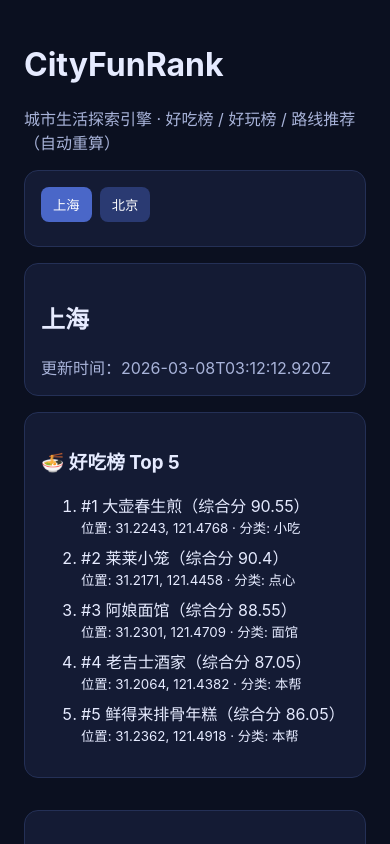
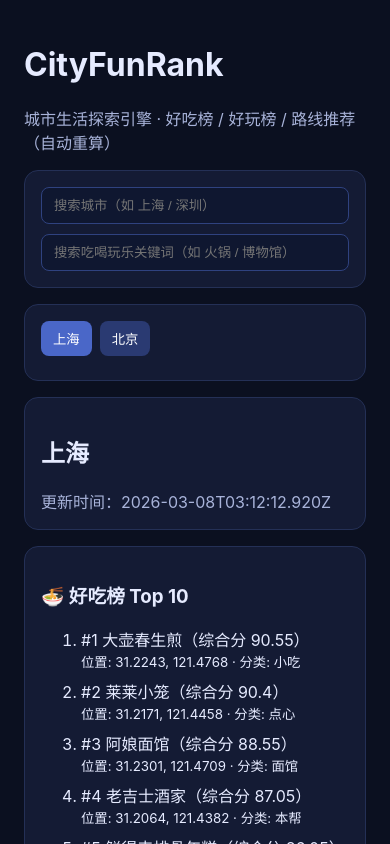
Before and after one commit to heianqishizhisuiyuan/cityfunrank, a Vue app: page / in a window 390 px wide. Shown: the top 844 px of the page. Built offline with nearby package versions, Linux system fonts and the light colour scheme.

Commit message:
feat: add city/place search and expand ranking display to top 10

```diff
--- a/src/App.vue
+++ b/src/App.vue
@@ -1,15 +1,47 @@
 <script setup lang="ts">
-import { computed, ref } from 'vue';
+import { computed, ref, watch } from 'vue';
 import rankingRaw from '../data/generated/rankings.json';
-import type { RankingData } from './types';
+import type { CityRanking, RankingData } from './types';
 
 const ranking = rankingRaw as RankingData;
-const selected = ref(0);
+const cityQuery = ref('');
+const placeQuery = ref('');
+const selectedSlug = ref(ranking.cities[0]?.slug ?? '');
 
-const city = computed(() => ranking.cities[selected.value]);
+const filteredCities = computed(() => {
+  const q = cityQuery.value.trim().toLowerCase();
+  if (!q) return ranking.cities;
+  return ranking.cities.filter((c) => c.name.toLowerCase().includes(q));
+});
+
+watch(filteredCities, (list) => {
+  if (!list.length) return;
+  if (!list.some((c) => c.slug === selectedSlug.value)) {
+    selectedSlug.value = list[0].slug;
+  }
+});
+
+const city = computed<CityRanking | null>(() => {
+  const list = filteredCities.value;
+  return list.find((c) => c.slug === selectedSlug.value) ?? list[0] ?? null;
+});
+
+const filteredFoods = computed(() => {
+  if (!city.value) return [];
+  const q = placeQuery.value.trim().toLowerCase();
+  if (!q) return city.value.topFoods.slice(0, 10);
+  return city.value.topFoods.filter((i) => i.name.toLowerCase().includes(q) || i.category.toLowerCase().includes(q));
+});
+
+const filteredPlays = computed(() => {
+  if (!city.value) return [];
+  const q = placeQuery.value.trim().toLowerCase();
+  if (!q) return city.value.topPlays.slice(0, 10);
+  return city.value.topPlays.filter((i) => i.name.toLowerCase().includes(q) || i.category.toLowerCase().includes(q));
+});
 
 function citySubtitle(type: 'eat' | 'play') {
-  return type === 'eat' ? '🍜 好吃榜 Top 5' : '🎡 好玩榜 Top 5';
+  return type === 'eat' ? '🍜 好吃榜 Top 10' : '🎡 好玩榜 Top 10';
 }
 </script>
 
@@ -18,17 +50,24 @@ function citySubtitle(type: 'eat' | 'play') {
     <h1>CityFunRank</h1>
     <div class="muted">城市生活探索引擎 · 好吃榜 / 好玩榜 / 路线推荐（自动重算）</div>
 
+    <div class="card search-row">
+      <input v-model="cityQuery" type="text" placeholder="搜索城市（如 上海 / 深圳）" />
+      <input v-model="placeQuery" type="text" placeholder="搜索吃喝玩乐关键词（如 火锅 / 博物馆）" />
+    </div>
+
     <div class="card">
       <button
-        v-for="(c, i) in ranking.cities"
+        v-for="c in filteredCities"
         :key="c.slug"
-        :class="{ active: i === selected }"
-        @click="selected = i"
+        :class="{ active: c.slug === (city && city.slug) }"
+        @click="selectedSlug = c.slug"
       >
         {{ c.name }}
       </button>
+      <div v-if="!filteredCities.length" class="muted">未找到匹配城市，试试别的关键词</div>
     </div>
 
+    <template v-if="city">
       <div class="card">
         <h2>{{ city.name }}</h2>
         <div class="muted">更新时间：{{ ranking.generatedAt }}</div>
@@ -38,7 +77,7 @@ function citySubtitle(type: 'eat' | 'play') {
         <div class="card">
           <h3>{{ citySubtitle('eat') }}</h3>
           <ol>
-          <li v-for="(item, idx) in city.topFoods.slice(0, 5)" :key="item.name">
+            <li v-for="(item, idx) in filteredFoods" :key="item.name">
               #{{ idx + 1 }} {{ item.name }}（综合分 {{ item.score }}）
               <br />
               <small>位置: {{ item.lat }}, {{ item.lng }} · 分类: {{ item.category }}</small>
@@ -49,7 +88,7 @@ function citySubtitle(type: 'eat' | 'play') {
         <div class="card">
           <h3>{{ citySubtitle('play') }}</h3>
           <ol>
-          <li v-for="(item, idx) in city.topPlays.slice(0, 5)" :key="item.name">
+            <li v-for="(item, idx) in filteredPlays" :key="item.name">
               #{{ idx + 1 }} {{ item.name }}（综合分 {{ item.score }}）
               <br />
               <small>位置: {{ item.lat }}, {{ item.lng }} · 分类: {{ item.category }}</small>
@@ -66,5 +105,6 @@ function citySubtitle(type: 'eat' | 'play') {
           </li>
         </ol>
       </div>
+    </template>
   </div>
 </template>
--- a/src/style.css
+++ b/src/style.css
@@ -45,6 +45,21 @@ button.active {
   background: #4a67c8;
 }
 
+.search-row {
+  display: grid;
+  grid-template-columns: 1fr 1fr;
+  gap: 10px;
+}
+
+input {
+  width: 100%;
+  background: #0f1730;
+  border: 1px solid #2f427f;
+  color: #fff;
+  border-radius: 8px;
+  padding: 10px 12px;
+}
+
 .grid {
   display: grid;
   grid-template-columns: 1fr 1fr;
@@ -56,7 +71,8 @@ li {
 }
 
 @media (max-width: 760px) {
-  .grid {
+  .grid,
+  .search-row {
     grid-template-columns: 1fr;
   }
 }
```
Lines whose indentation alone changed are shown as unchanged.
